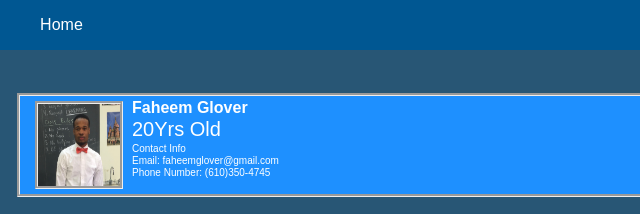
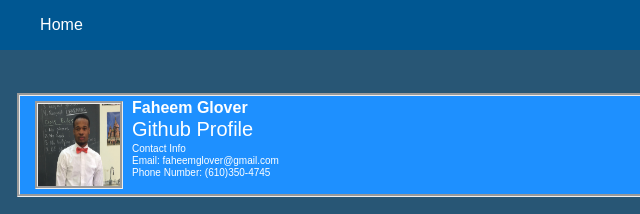
Before and after one commit to Fahz33/Fahz33.github.io, a plain HTML site: page resume/index.html in a window 1280 px wide. Shown: the top 214 px of the page, 0-640 px from the left. Drawn offline with Linux system fonts and the light colour scheme.

Commit message:
Update index.html

```diff
--- a/resume/index.html
+++ b/resume/index.html
@@ -22,7 +22,7 @@
       <img src="../img/head.jpeg" alt="head shot of me">
       <div>
       <h1>Faheem Glover</h1>
-      <p> 20Yrs Old</p>
+      <p><a href="https://github.com/Fahz33">Github Profile</a>
       <p>Contact Info</p>
       <P>Email: faheemglover@gmail.com</p>
       <p>Phone Number: (610)350-4745</p>
```
